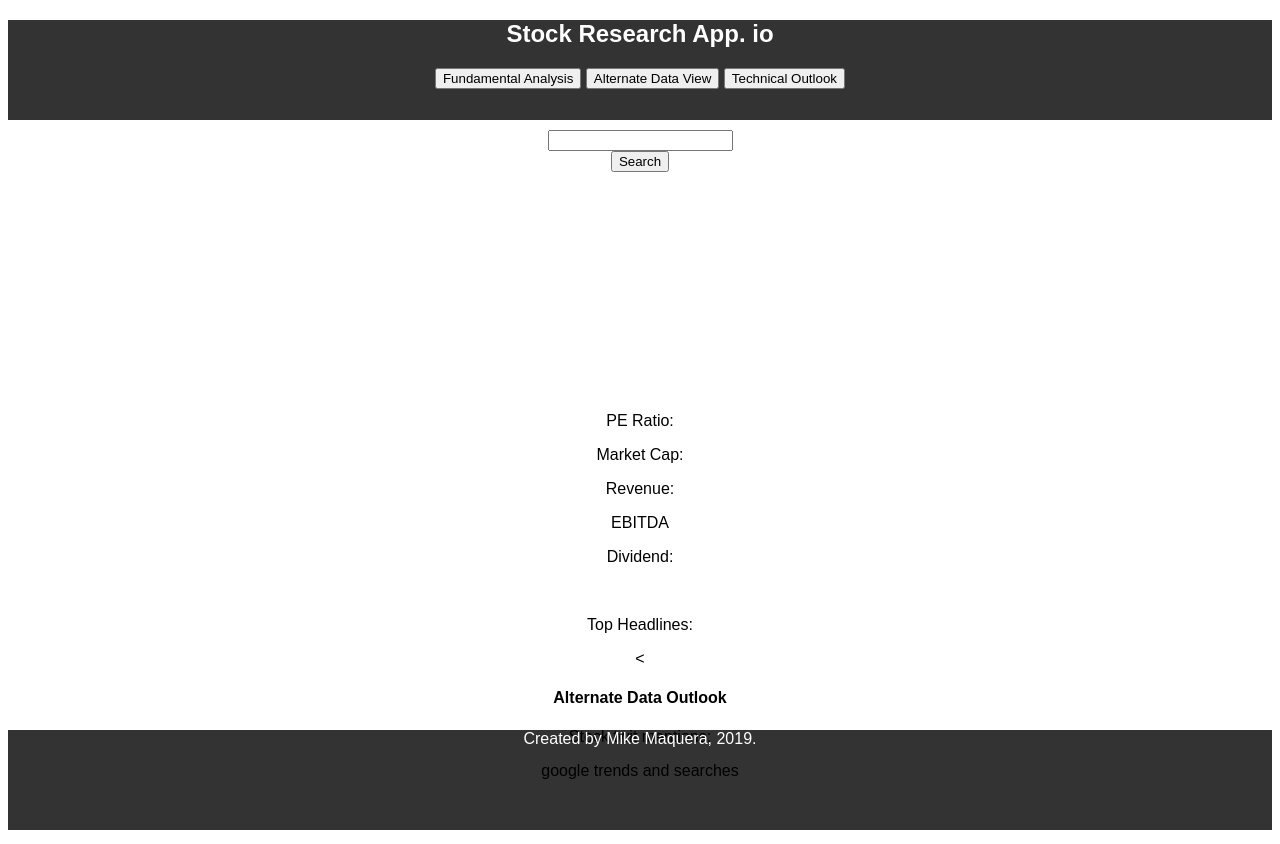
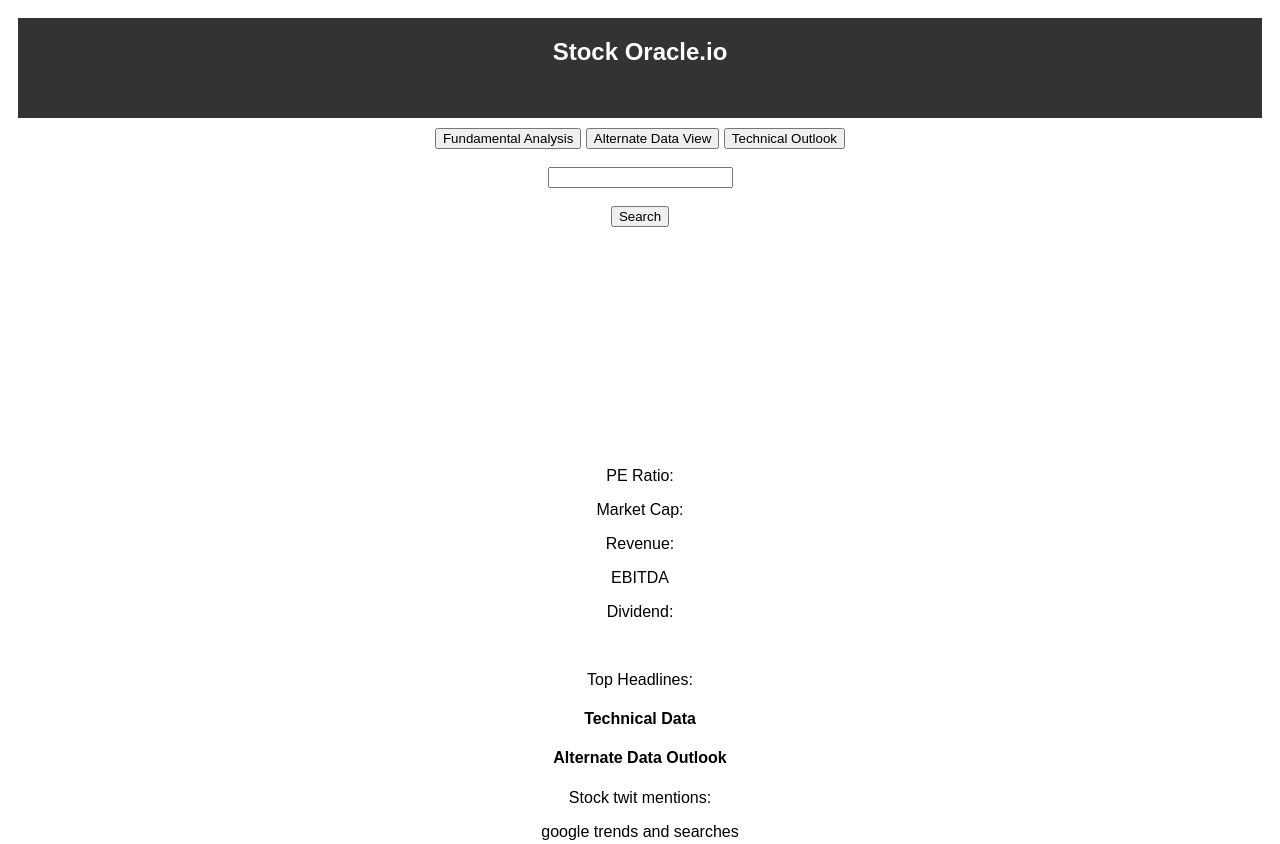
Before and after one commit to mmaquer2/stock-trader, an Electron app: page index.html in a window 1280 px wide. Shown: the top 844 px of the page. Drawn offline with nearby package versions, Linux system fonts and the light colour scheme.

Commit message:
updated front page

```diff
--- a/index.html
+++ b/index.html
@@ -12,19 +12,23 @@
 </head>
 <body>
     <header>
-       <h2> Stock Research App. io</h2>
-       <div class="w3-bar w3-black">
+       <h2> Stock Oracle.io</h2>
+
+    </header>
+    <main>
+    <div class="w3-bar w3-black">
         <button class="w3-bar-item w3-button" onclick="openCity('fund')">Fundamental Analysis</button>
         <button class="w3-bar-item w3-button" onclick="openCity('alt')">Alternate Data View</button>
         <button class="w3-bar-item w3-button" onclick="openCity('tech')">Technical Outlook</button>
       </div>
 
-    </header>
-    <main>
+    <br>
+
         <input type = "text" id = "ticker">
         <br>
+        <br>
         <button  onclick = "search()">Search</button>
-        <br>
+
 
         <div id="fund" class="city">
                 <h2 id = "company-name "></h2>
@@ -45,14 +49,14 @@
 
             <p> Top Headlines:</p>
 
-        <
+
 
     </div>
 
 
     <div id="tech" class="city">
 
-
+        <h4>Technical Data </h4>
 
     </div>
 
@@ -70,7 +74,6 @@
 
     </main>
 
-
     <footer>
         Created by Mike Maquera, 2019.
     </footer>
--- a/style.css
+++ b/style.css
@@ -2,6 +2,7 @@
 
 text-align: center;
 font-family: Arial, Helvetica, sans-serif;
+margin: 10px 10px;
 }
 
 header{
@@ -9,13 +10,15 @@
 background-color: #333333;
 height: 100px;
 color: white;
+display: inline-block;
+Width: 100%;
 }
 
 
 main{
     margin-top: 10px;
     background-color: white;
-    height: 600px;
+    height: 800px;
 
 }
 
@@ -23,6 +26,7 @@
     color: white;
     background-color: #333333;
     height:100px;
+    width: auto;
 
 
 }
```
